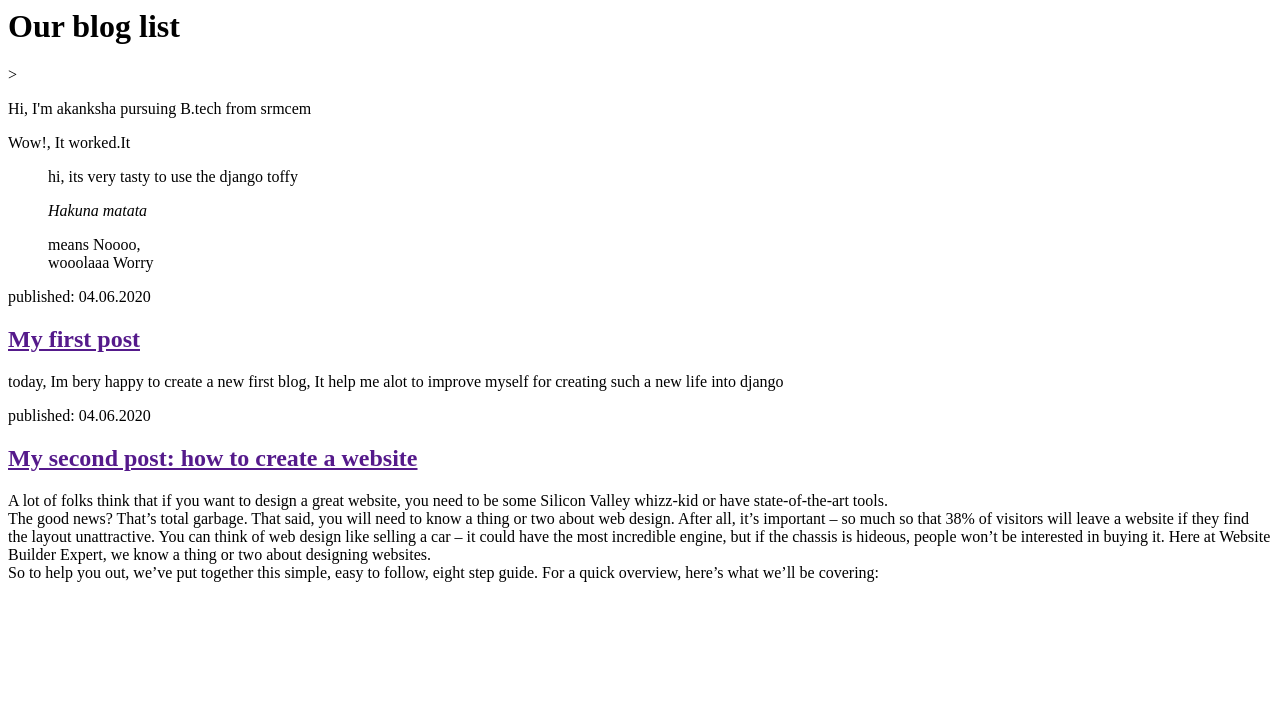
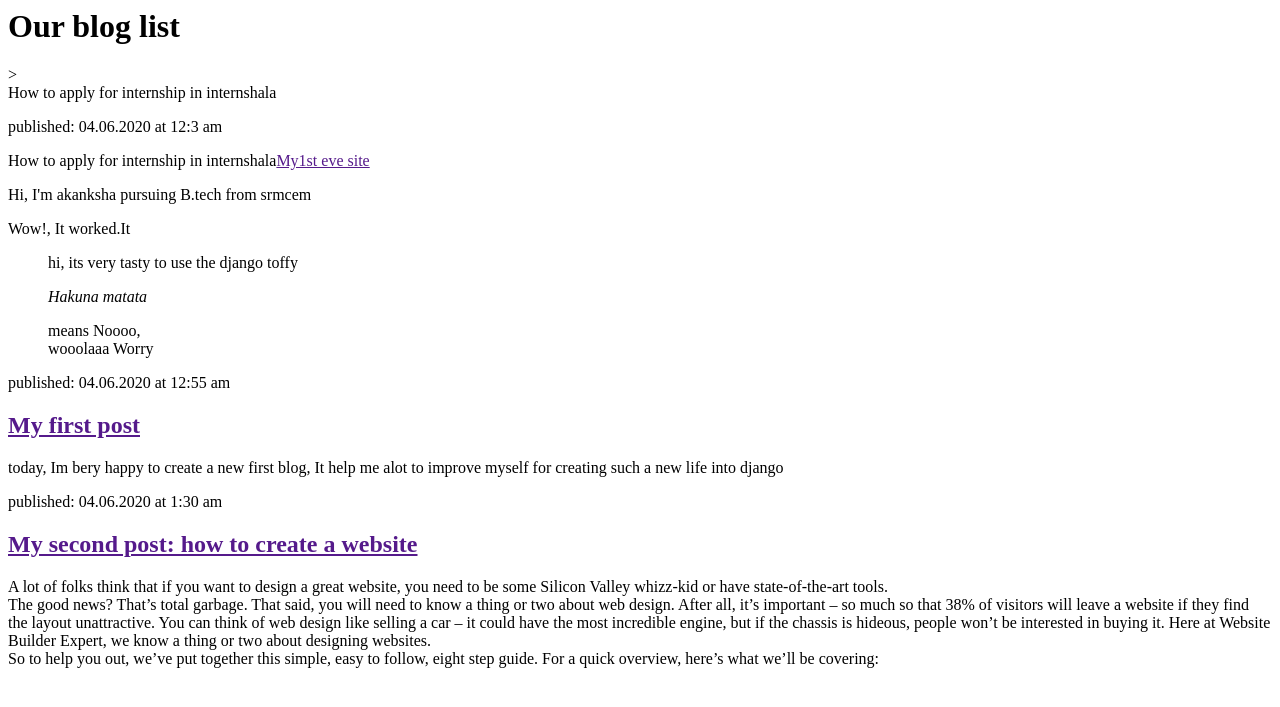
Before and after one commit to Akanksha-15/myfirstblog, a Django app: template blog/templates/blog/post_list.html in a window 1280 px wide. Shown: the top 707 px of the page. Run offline with Django 3.2, Linux system fonts and the light colour scheme; the template is opened without the code that fills it: values that come from a table or form of the project are taken from there, others are empty; data comes from the database, SQL or seed files in the repository; both versions use the stored data as it was after the commit; parts of the project's set-up code (start-up, migrations or seed data) failed here and were passed over.

Commit message:
Modified templates to display posts from database.

```diff
--- a/blog/templates/blog/post_list.html
+++ b/blog/templates/blog/post_list.html
@@ -1,22 +1,29 @@
+
 <html>
+
     <head>
     <title>Let's create a website</title>
     <h1>Our blog list</h1>>
     </head>
 <body>
+
+    <div>
+    {{post}}<p>published: 04.06.2020 at 12:3 am</p>
+    {{post}}<h><a href="">My1st eve site</a></h>
     <p>Hi, I'm akanksha pursuing B.tech from srmcem</p>
     <p>Wow!, It worked.It</p>
     <ul>
         <p>hi, its very tasty to use the django toffy</p>
         <em>Hakuna matata</em><p>means Noooo,<br>wooolaaa Worry</p>
     </ul>
+    </div>
     <div>
-        <p>published: 04.06.2020</p>
+        <p>published: 04.06.2020 at 12:55 am</p>
         <h2><a href="">My first post</a></h2>
         <p>today, Im bery happy to create a new first blog, It help me alot to improve myself for creating such a new life into django</p>
     </div>
     <div>
-        <p>published: 04.06.2020</p>
+        <p>published: 04.06.2020 at 1:30 am</p>
         <h2><a href="">My second post: how to create a website</a></h2>
         <p>A lot of folks think that if you want to design a great website, you need to be some Silicon Valley whizz-kid or have state-of-the-art tools.<br> The good news? That’s total garbage.
 
@@ -25,6 +32,6 @@
             You can think of web design like selling a car – it could have the most incredible engine, but if the chassis is hideous, people won’t be interested in buying it.
 
             Here at Website Builder Expert, we know a thing or two about designing websites. <br>So to help you out, we’ve put together this simple, easy to follow, eight step guide. For a quick overview, here’s what we’ll be covering:</p>
-    </div>
+        </div>
 </body>
 </html>
```
Also changed, not shown: blog/views.py (+4 -5 lines), db.sqlite3.
